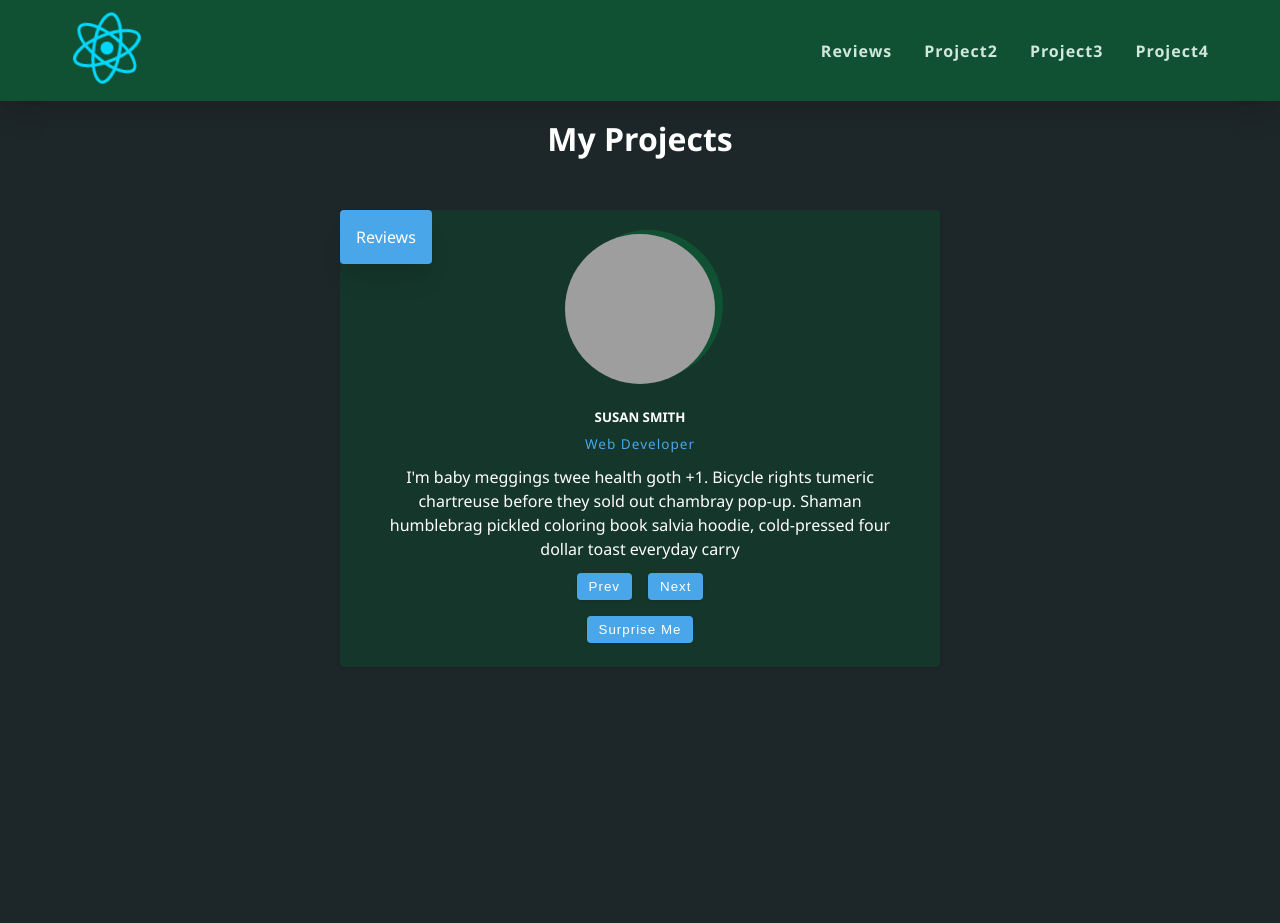
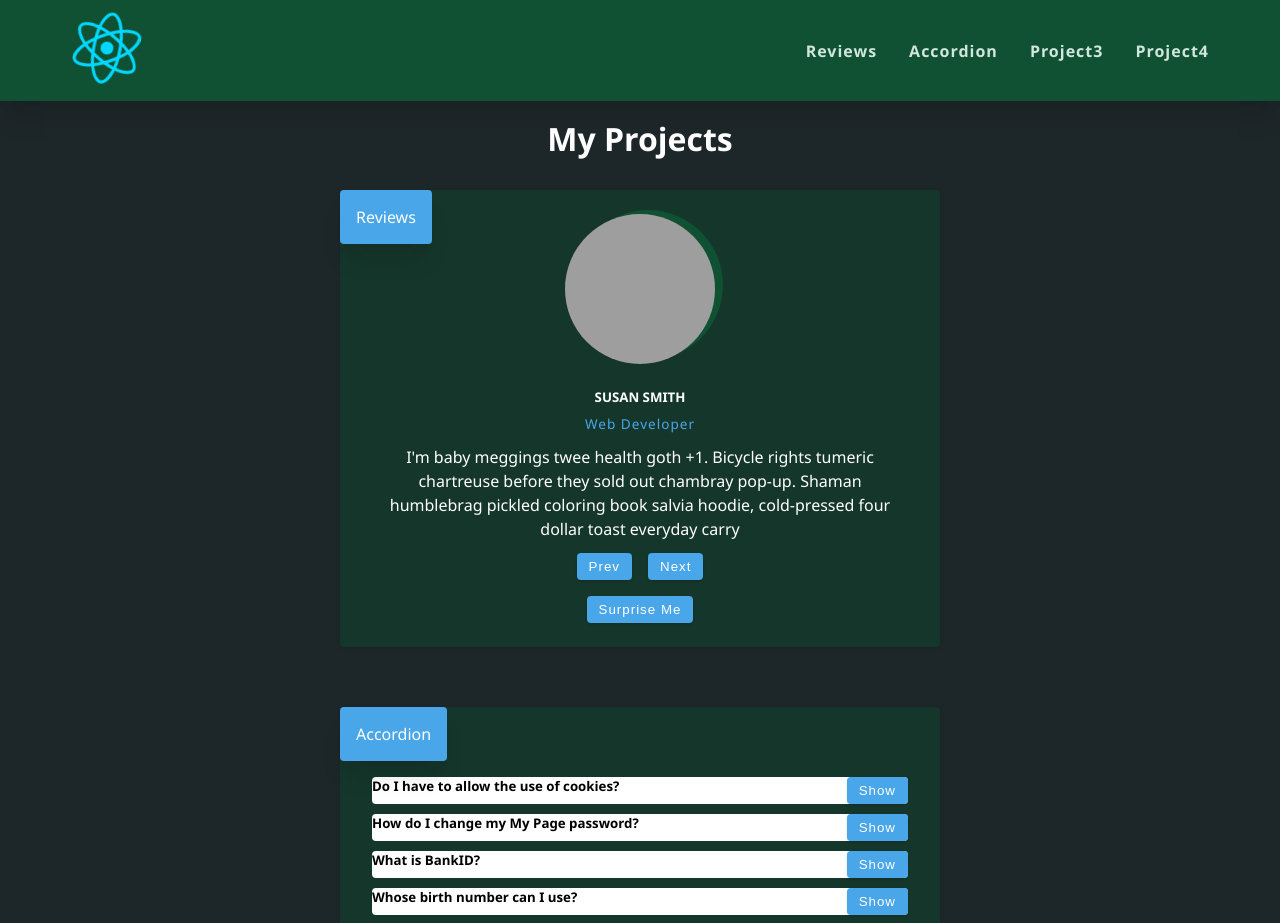
Before and after one commit to hinno666/fundamentalReactProjects, a React (Vite) app: page / in a window 1280 px wide. Shown: the top 923 px of the page. Before the commit the page ends 800 px from the top, so only its background shows below. Built offline with nearby package versions, Linux system fonts and the light colour scheme; grey boxes are pictures that could not be loaded.

Commit message:
added accordion project

```diff
--- /dev/null
+++ b/src/components/Projects/Accordion/Accordion.jsx
@@ -0,0 +1,17 @@
+import { questions } from "../../../data";
+import AccordionItem from "./AccordionItem";
+
+const Accordion = () => {
+    return (
+        <article className="accordion project" id="Accordion">
+            <div className="project__name">Accordion</div>
+            {questions.map((question) => {
+                return (
+                    <AccordionItem key={question.id} {...question} />
+                )
+            })}
+        </article>
+    );
+}
+
+export default Accordion;
--- /dev/null
+++ b/src/components/Projects/Accordion/AccordionItem.jsx
@@ -0,0 +1,22 @@
+import { useState } from "react";
+
+
+const AccordionItem = ({ title, info, id }) => {
+    const [answer, setAnswer] = useState(false);
+
+    // const [activeId, setActiveId] = useState(null)
+
+
+
+    return (
+        <div className="question">
+            <div className="question__header">
+                <h5>{title}</h5>
+                <button className="btn" onClick={() => setAnswer(!answer)}>show</button>
+            </div>
+            {answer && <p>{info}</p>}
+        </div>
+    );
+}
+
+export default AccordionItem;
--- a/src/components/Projects/ProjectsContainer.jsx
+++ b/src/components/Projects/ProjectsContainer.jsx
@@ -1,3 +1,4 @@
+import Accordion from "./Accordion/Accordion";
 import Reviews from "./Reviews/Reviews";
 
 const ProjectsContainer = () => {
@@ -5,6 +6,7 @@ const ProjectsContainer = () => {
         <main className="main container">
             <h1 className="title">my projects</h1>
             <Reviews />
+            <Accordion />
         </main>
      );
 }
--- a/src/components/Projects/Reviews/Reviews.jsx
+++ b/src/components/Projects/Reviews/Reviews.jsx
@@ -31,7 +31,6 @@ const Reviews = () => {
     const randomReview = () => {
         setIndex(() => {
             let newReviewIndex = Math.floor(Math.random() * reviews.length)
-            console.log(newReviewIndex);
             if (newReviewIndex === index) {
                 newReviewIndex += 1;
             }
--- a/src/data.jsx
+++ b/src/data.jsx
@@ -6,8 +6,8 @@ export const links = [
     },
     {
         id: 2,
-        url: '#project2',
-        text: 'project2',
+        url: '#Accordion',
+        text: 'Accordion',
     },
     {
         id: 3,
@@ -51,3 +51,31 @@ export const reviews = [
       text: 'Edison bulb put a bird on it humblebrag, marfa pok pok heirloom fashion axe cray stumptown venmo actually seitan. VHS farm-to-table schlitz, edison bulb pop-up 3 wolf moon tote bag street art shabby chic. ',
     },
   ];
+
+  export const questions = [
+    {
+      id: 1,
+      title: 'Do I have to allow the use of cookies?',
+      info: 'Unicorn vinyl poutine brooklyn, next level direct trade iceland. Shaman copper mug church-key coloring book, whatever poutine normcore fixie cred kickstarter post-ironic street art.',
+    },
+    {
+      id: 2,
+      title: 'How do I change my My Page password?',
+      info: 'Coloring book forage photo booth gentrify lumbersexual. Migas chillwave poutine synth shoreditch, enamel pin thundercats fashion axe roof party polaroid chartreuse.',
+    },
+    {
+      id: 3,
+      title: 'What is BankID?',
+      info: 'Enamel pin fam sustainable woke whatever venmo. Authentic asymmetrical put a bird on it, lumbersexual activated charcoal kinfolk banjo cred pickled sartorial.',
+    },
+    {
+      id: 4,
+      title: 'Whose birth number can I use?',
+      info: 'Edison bulb direct trade gentrify beard lo-fi seitan sustainable roof party franzen occupy squid. Knausgaard cronut succulents, scenester readymade shabby chic lyft. Copper mug meh vegan gentrify.',
+    },
+    {
+      id: 5,
+      title: 'When do I recieve a password ordered by letter?',
+      info: 'Locavore franzen fashion axe live-edge neutra irony synth af tilde shabby chic man braid chillwave waistcoat copper mug messenger bag. Banjo snackwave blog, microdosing thundercats migas vaporware viral lo-fi seitan ',
+    },
+  ];
--- a/src/index.css
+++ b/src/index.css
@@ -114,9 +114,21 @@ a {
   text-align: center;
   text-transform: capitalize;
 }
+
 .project {
   position: relative;
+  width: 90vw;
+  max-width: var(--fixed-width);
+  background: rgba(0, 99, 53, 0.274);
+  border-radius: 16px;
+  box-shadow: 0 4px 30px rgba(0, 0, 0, 0.1);
+  padding: 1.5rem 2rem;
+  box-shadow: var(--shadow-1);
+  text-align: center;
+  margin: 30px 0;
+  border-radius: var(--borderRadius);
 }
+
 .project__name {
   position: absolute;
   top: 0;
@@ -126,6 +138,7 @@ a {
   border-radius: var(--borderRadius);
   box-shadow: var(--shadow-4);
 }
+
 .logo {
   height: 4em;
   transition: filter 300ms;
@@ -172,8 +185,6 @@ a {
   transition: var(--transition);
 }
 
-.nav__links {}
-
 .nav__links li {
   list-style-type: none;
 }
@@ -194,26 +205,12 @@ a {
   transform: translateX(10px);
 }
 
-
 /* REVIEWS PROJECT */
 .main {
   display: flex;
   flex-direction: column;
   justify-content: center;
   align-items: center;
-}
-
-.review {
-  width: 90vw;
-  max-width: var(--fixed-width);
-  background: rgba(0, 99, 53, 0.274);
-  border-radius: 16px;
-  box-shadow: 0 4px 30px rgba(0, 0, 0, 0.1);
-  padding: 1.5rem 2rem;
-  box-shadow: var(--shadow-1);
-  text-align: center;
-  margin: 50px 0;
-  border-radius: var(--borderRadius);
 }
 
 .review:hover {
@@ -280,6 +277,30 @@ a {
   cursor: pointer;
 }
 
+/* ACCORDION PROJECT */
+.accordion {
+  padding-top: 70px;
+  display: flex;
+  flex-direction: column;
+  gap: 10px;
+}
+
+.question {
+  background-color: var(--white);
+  border-radius: var(--borderRadius);
+}
+
+.question p {
+  background-color: var(--primary-500);
+  text-align: start;
+  padding: 5px 10px 5px 0;
+}
+
+.question__header {
+  color: #000;
+  display: flex;
+  justify-content: space-between;
+}
 
 @keyframes logo-spin {
   from {
@@ -319,8 +340,6 @@ a {
   }
 }
 
-
-
 @media (prefers-reduced-motion: no-preference) {
   .logo {
     animation: logo-spin infinite 20s linear;
```
